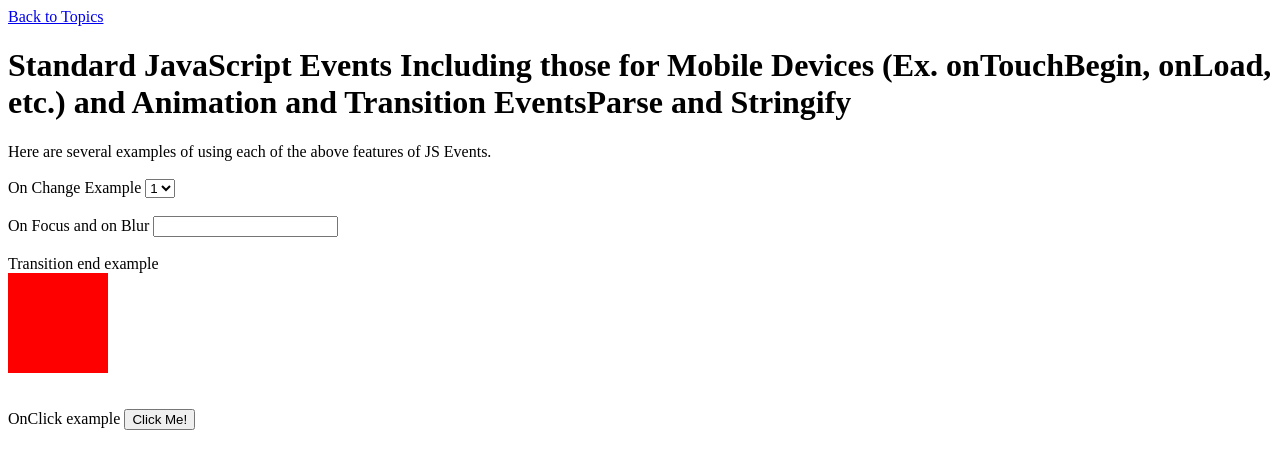
After one commit to Moake-Melissa/cit261, a PHP site: page /jsEvents.html in a window 1280 px wide. The commit adds this page. Shown: the top 469 px of the page. Run offline with PHP 8.4, Linux system fonts and the light colour scheme.

Commit message:
more card backs added as well as my javascript events example for my presentation

```diff
--- /dev/null
+++ b/jsEvents.html
@@ -0,0 +1,74 @@
+<!DOCTYPE html>
+<html>
+    <head>
+        <title>JavaScript Events</title>
+
+        <style>
+            /*Example from https://www.w3schools.com/jsref/tryit.asp?filename=tryjsref_transitionend*/
+            #myDIV {
+                width: 100px;
+                height: 100px;
+                background: red;
+                -webkit-transition: width 2s; /* For Safari 3.1 to 6.0 */
+                transition: width 2s;
+            }
+
+            #myDIV:hover {
+                width: 400px;
+            }
+        </style>
+    </head>
+    <body>
+        <a href="index.php">Back to Topics</a>
+        <br>
+        <h1>Standard JavaScript Events Including those for Mobile Devices (Ex. onTouchBegin, onLoad, etc.) and Animation and Transition EventsParse and Stringify</h1>
+        <div>Here are several examples of using each of the above features of JS Events.</div>
+        <br>
+        <span>On Change Example</span>
+        <select onchange="color(this)">
+            <option value="1">1</option>
+            <option value="2">2</option>
+            <option value="3">3</option>
+        </select>
+        <br><br>
+        <span>On Focus and on Blur</span>
+        <input type="text" onfocus="this.style.borderColor = 'red';" onblur="this.style.borderColor = 'lightgreen'">
+
+        <br><br>
+
+        <span>Transition end example</span>
+        <div id="myDIV" onmouseover="this.innerHTML = ''; this.style.backgroundColor = 'red';" onmouseout="this.innerHTML = ''; this.style.backgroundColor = 'red';"></div>
+
+        <br><br>
+        <span>OnClick example</span>
+        <button onclick="alert('You clicked the button!')">Click Me!</button>
+    <script>
+       function color(option){
+           if (option.value == 1){
+               option.style.color = "black";
+               option.style.backgroundColor = "yellow";
+           }
+           else if (option.value == 2){
+               option.style.color = "white";
+               option.style.backgroundColor = "green";
+           }
+           else if (option.value == 3){
+               option.style.color = "white";
+               option.style.backgroundColor = "red";
+           }
+       }
+
+       //Example from https://www.w3schools.com/jsref/tryit.asp?filename=tryjsref_transitionend
+       // Code for Safari 3.1 to 6.0
+        document.getElementById("myDIV").addEventListener("webkitTransitionEnd", myFunction);
+
+        // Standard syntax
+        document.getElementById("myDIV").addEventListener("transitionend", myFunction);
+
+        function myFunction() {
+            this.innerHTML = "transitionend event occured - The transition has completed";
+            this.style.backgroundColor = "pink";
+        }
+    </script>
+    </body>
+</html>
--- a/main.js
+++ b/main.js
@@ -95,10 +95,7 @@ function makeGame(){
    }
    var shuffled = shuffleArray(numbers);
    var game = document.getElementById("game");
-   if(game.classList.contains("restack") === false){
-       loadCardBacks("cardBacks.json");
-       console.log("no restack");
-   }
+   loadCardBacks("cardBacks.json");
    if(game.innerHTML !== ""){
       setTimeout(function(){
             game.classList.add("restack");
```
Also changed, not shown: cardBacks.json (+16 -0 lines), index.php (+6 -7 lines), styles.css (+12 -11 lines), cardBack2_ele.svg (added), cardBack2_steph.svg (added), cardBack_ele.svg (added), cardBack_steph.svg (added).
